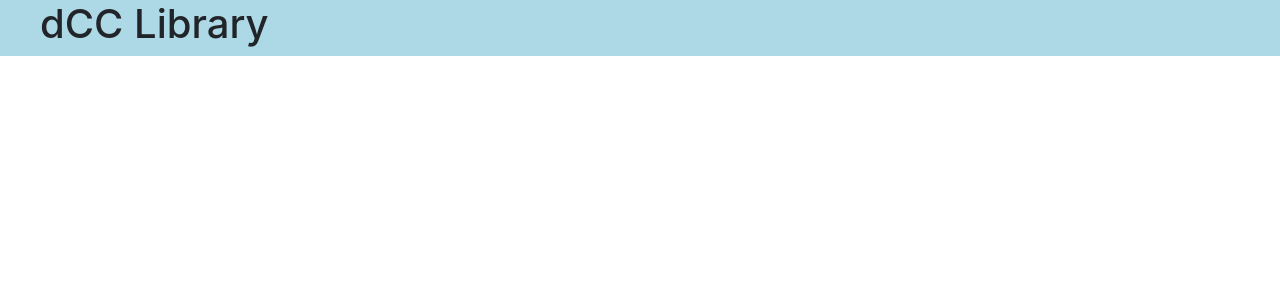
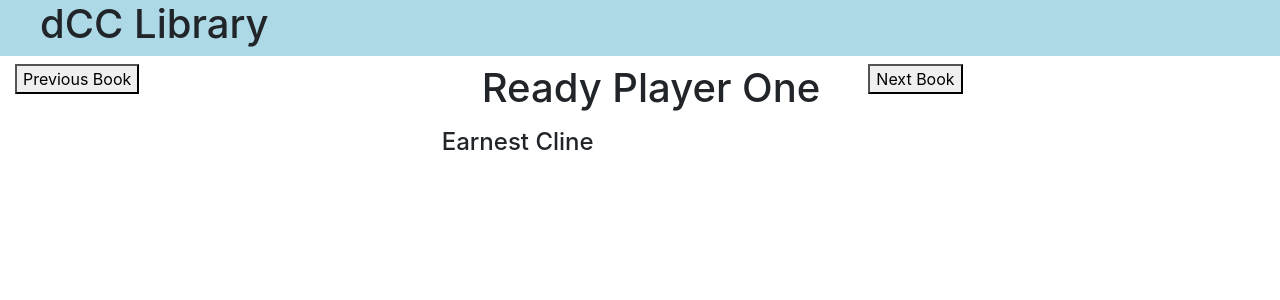
Before and after one commit to HyperspaceAlmanac/learnReact, a React (Create React App) app: page / in a window 1280 px wide. Shown: the top 300 px of the page. Built offline with nearby package versions, Linux system fonts and the light colour scheme.

Commit message:
Started to playing around with passing property down a level.

```diff
--- /dev/null
+++ b/src/components/BookViewer/bookViewer.jsx
@@ -0,0 +1,20 @@
+import React from 'react';
+
+function BookViewer(props) {
+    return(
+        <div className="row row-spacer">
+            <div className="col">
+                <button onClick={() => props.previousBook()}>Previous Book</button>
+            </div>
+            <div className="col">
+                <h1>{props.book.title}</h1>
+                <h4>{props.book.author}</h4>
+            </div>
+            <div className="col">
+                <button onClick={() => props.nextBook()}>Next Book</button>
+            </div>
+        </div>
+    )
+}
+
+export default BookViewer;
--- a/src/components/app.jsx
+++ b/src/components/app.jsx
@@ -1,12 +1,37 @@
 import React, { Component } from 'react';
 import TitleBar from './TitleBar/titleBar';
+import BookViewer from './BookViewer/bookViewer';
 
 class App extends Component {
-    state = { }
+    constructor(props) {
+        super(props);
+        this.books = [
+            {title: 'Ready Player One', author: 'Earnest Cline'},
+            {title:'All the Light We Cannot See', author: 'Anthony Doerr'},
+            {title: 'The First and Last Freedom', author: 'Jiddu Krishamurti'}
+        ];
+        this.state = {
+            bookNumber: 0
+        }
+    }
+    goToPreviousBook() {
+        let current = this.state.bookNumber;
+        let tempBookNumber =  current === 0 ? this.books.length -1 : current -1;
+        this.setState({
+            bookNumber: tempBookNumber
+        })
+    }
+    goToNextBook() {
+        let tempBookNumber = (this.state.bookNumber + 1) % this.books.length;
+        this.setState({
+            bookNumber: tempBookNumber
+        })
+    }
     render() {
         return (
             <div className="container-fluid">
                 <TitleBar />
+                <BookViewer book={this.books[this.state.bookNumber]} nextBook={()=> this.goToNextBook()} previousBook={()=> this.goToPreviousBook()} />
             </div>
         );
     }
```
Also changed, not shown: src/components/BookViewer/bookViewer.css (added).
